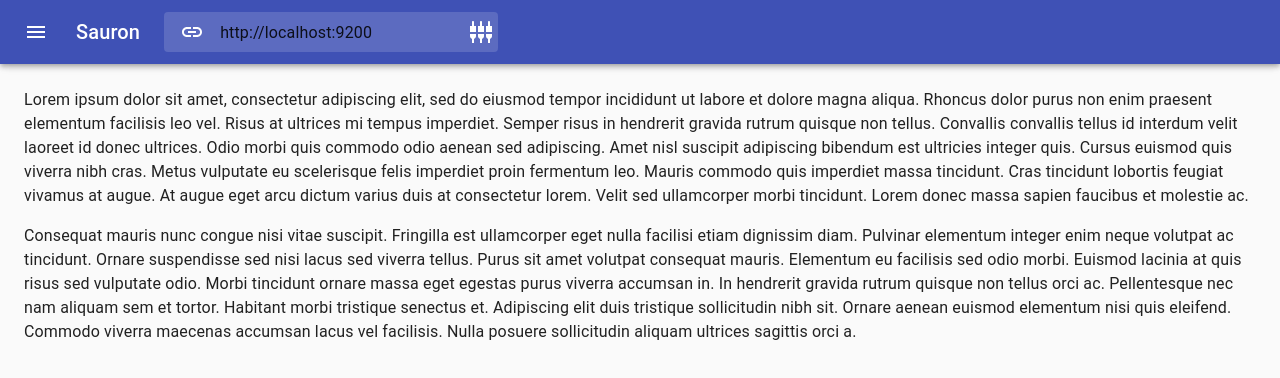
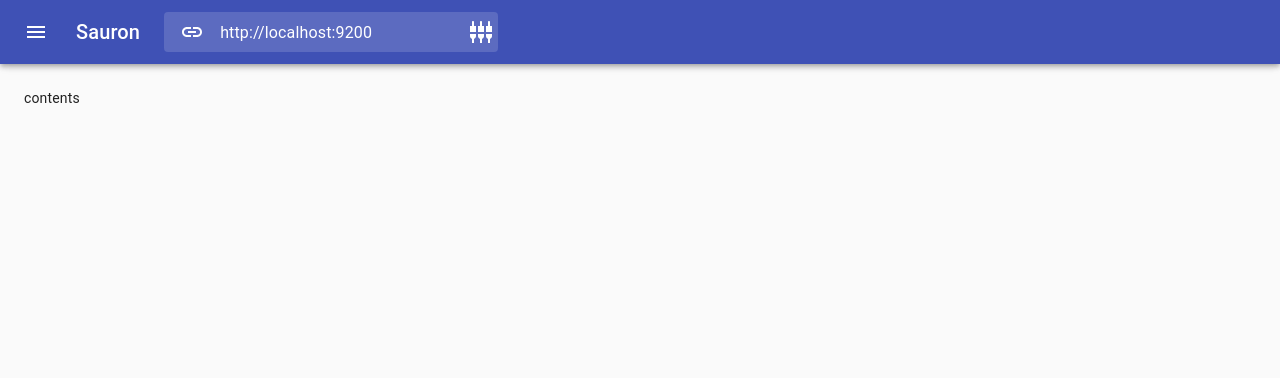
Before and after one commit to hongilhwang/shampoo, a React (Create React App) app: page / in a window 1280 px wide. Shown: the top 378 px of the page. Built offline with nearby package versions, Linux system fonts and the light colour scheme.

Commit message:
Server > InputBox 컴포넌트를 생성하여 InputBox를 별도로 관리

```diff
--- a/src/App.js
+++ b/src/App.js
@@ -12,29 +12,7 @@ const App = () => {
         </Header>
       )}
     >
-      <Typography paragraph>
-        Lorem ipsum dolor sit amet, consectetur adipiscing elit, sed do eiusmod tempor incididunt
-        ut labore et dolore magna aliqua. Rhoncus dolor purus non enim praesent elementum
-        facilisis leo vel. Risus at ultrices mi tempus imperdiet. Semper risus in hendrerit
-        gravida rutrum quisque non tellus. Convallis convallis tellus id interdum velit laoreet id
-        donec ultrices. Odio morbi quis commodo odio aenean sed adipiscing. Amet nisl suscipit
-        adipiscing bibendum est ultricies integer quis. Cursus euismod quis viverra nibh cras.
-        Metus vulputate eu scelerisque felis imperdiet proin fermentum leo. Mauris commodo quis
-        imperdiet massa tincidunt. Cras tincidunt lobortis feugiat vivamus at augue. At augue eget
-        arcu dictum varius duis at consectetur lorem. Velit sed ullamcorper morbi tincidunt. Lorem
-        donec massa sapien faucibus et molestie ac.
-      </Typography>
-      <Typography paragraph>
-        Consequat mauris nunc congue nisi vitae suscipit. Fringilla est ullamcorper eget nulla
-        facilisi etiam dignissim diam. Pulvinar elementum integer enim neque volutpat ac
-        tincidunt. Ornare suspendisse sed nisi lacus sed viverra tellus. Purus sit amet volutpat
-        consequat mauris. Elementum eu facilisis sed odio morbi. Euismod lacinia at quis risus sed
-        vulputate odio. Morbi tincidunt ornare massa eget egestas purus viverra accumsan in. In
-        hendrerit gravida rutrum quisque non tellus orci ac. Pellentesque nec nam aliquam sem et
-        tortor. Habitant morbi tristique senectus et. Adipiscing elit duis tristique sollicitudin
-        nibh sit. Ornare aenean euismod elementum nisi quis eleifend. Commodo viverra maecenas
-        accumsan lacus vel facilisis. Nulla posuere sollicitudin aliquam ultrices sagittis orci a.
-      </Typography>
+      {'contents'}
     </Frame>
   );
 };
--- /dev/null
+++ b/src/components/Server/components/InputBox.js
@@ -0,0 +1,75 @@
+import React from 'react';
+import LinkIcon from "@material-ui/icons/Link";
+import {IconButton, TextField} from "@material-ui/core";
+import SettingsInputCompositeIcon from "@material-ui/icons/SettingsInputComposite";
+import { makeStyles} from "@material-ui/core/styles";
+
+const useStyles = makeStyles(theme => ({
+  serverIcon: {
+    width: theme.spacing(7),
+    height: '100%',
+    position: 'absolute',
+    pointerEvents: 'none',
+    display: 'flex',
+    alignItems: 'center',
+    justifyContent: 'center',
+  },
+  inputRoot: {
+    color: 'inherit',
+    width: 300,
+    margin: '0px',
+  },
+  inputProps: {
+    padding: theme.spacing(0, 0, 0, 7),
+    transition: theme.transitions.create('width'),
+    width: '100%',
+    [theme.breakpoints.up('md')]: {
+      width: '100%',
+    },
+  },
+  inputPropsInput: {
+    color: '#FFF',
+    paddingLeft: '0px'
+  },
+  iconButton: {
+    padding: '5px',
+  },
+  inputNotchedOutline : {
+    borderWidth: 0
+  }
+}));
+
+const InputBox = ({ autocompleteParams,  onClick}) => {
+  const classes = useStyles();
+
+  return (
+    <>
+      <div className={classes.serverIcon}>
+        <LinkIcon />
+      </div>
+      <TextField
+        {...autocompleteParams}
+        placeholder="Server URL"
+        className={classes.inputRoot}
+        variant={"outlined"}
+        margin="dense"
+        InputProps={
+          {
+            ...autocompleteParams.InputProps,
+            type: 'text',
+            className : classes.inputProps,
+            classes: {
+              input: classes.inputPropsInput,
+              notchedOutline : classes.inputNotchedOutline
+            }
+          }
+        }
+      />
+      <IconButton type="submit" className={classes.iconButton} aria-label="search" onClick={onClick}>
+        <SettingsInputCompositeIcon style={{color: '#FFF'}}/>
+      </IconButton>
+    </>
+  );
+};
+
+export default InputBox;
--- a/src/components/Server/index.js
+++ b/src/components/Server/index.js
@@ -1,10 +1,8 @@
 import React from 'react';
 import { fade, makeStyles } from '@material-ui/core/styles';
-import { IconButton, TextField } from '@material-ui/core';
-import LinkIcon from '@material-ui/icons/Link';
-import SettingsInputCompositeIcon from '@material-ui/icons/SettingsInputComposite';
 import Autocomplete from '@material-ui/lab/Autocomplete';
 import axios from 'axios';
+import InputBox from 'components/Server/components/InputBox';
 
 const DEFAULT_SERVER_URL = 'http://localhost:9200';
 const DUMMY_OPTIONS = [];
@@ -84,35 +82,11 @@ const Server = () => {
   },[url]);
 
   const renderInput = React.useCallback(params =>(
-    <>
-      <div className={classes.serverIcon}>
-        <LinkIcon />
-      </div>
-      <TextField
-        {...params}
-        placeholder="Server URL"
-        className={classes.inputRoot}
-        variant={"outlined"}
-        margin="dense"
-        InputProps={
-          {
-            ...params.InputProps,
-            type: 'text',
-            className : classes.inputProps,
-            classes: {
-              input: classes.inputPropsInput,
-              notchedOutline : classes.inputNotchedOutline
-            }
-          }
-        }
-      />
-      <IconButton type="submit" className={classes.iconButton} aria-label="search" onClick={handleClickConnectServer}>
-        <SettingsInputCompositeIcon style={{color: '#FFF'}}/>
-      </IconButton>
-    </>
+    <InputBox autocompleteParams={params} onClick={handleClickConnectServer}/>
   ),[classes, handleClickConnectServer]);
 
-  const autoComplate = React.useMemo(()=>(
+  return (
+    <div className={classes.root}>
       <Autocomplete
         className={classes.autocomplete}
         freeSolo
@@ -122,11 +96,6 @@ const Server = () => {
         defaultValue={DEFAULT_SERVER_URL}
         value={url}
       />
-  ),[url, DUMMY_OPTIONS]);
-
-  return (
-    <div className={classes.root}>
-      {autoComplate}
     </div>
   );
 };
```
Lines whose indentation alone changed are shown as unchanged.
